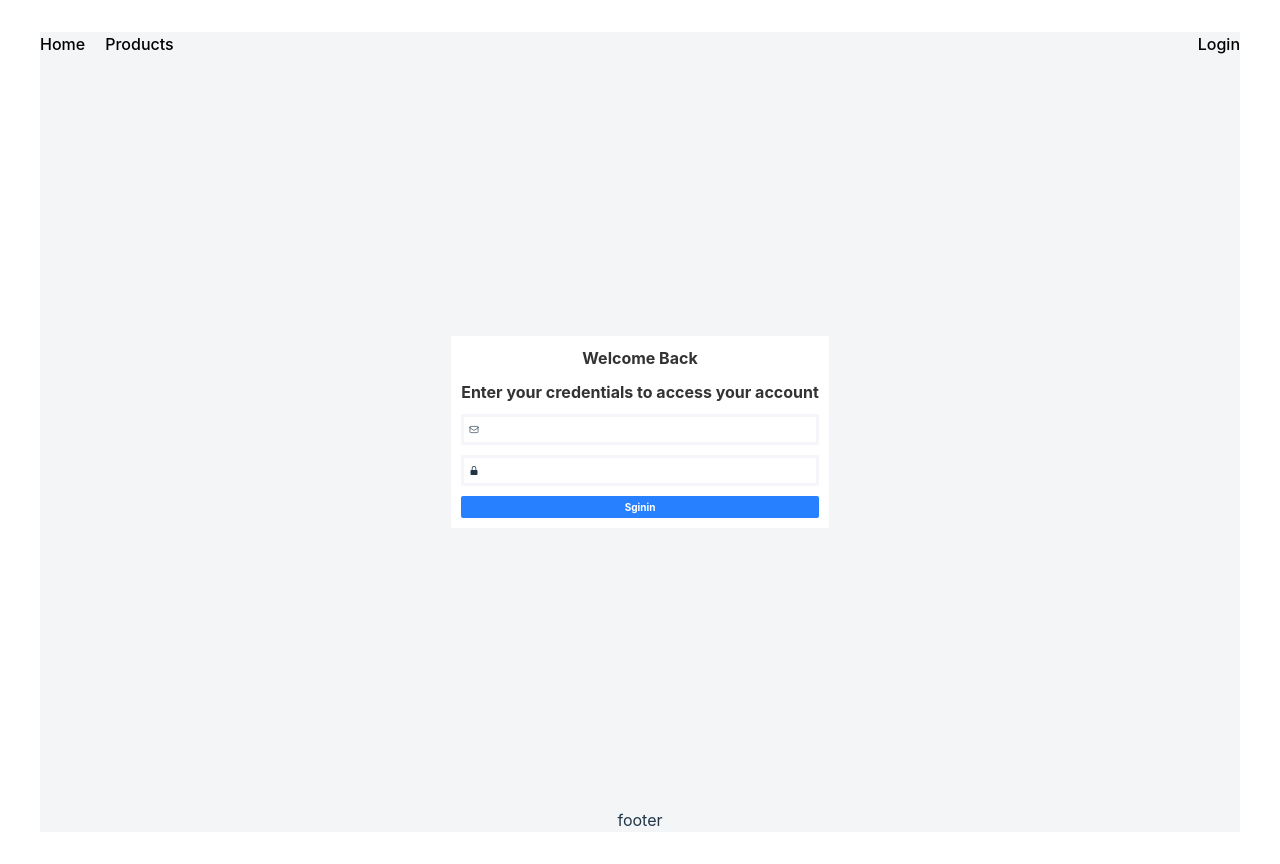
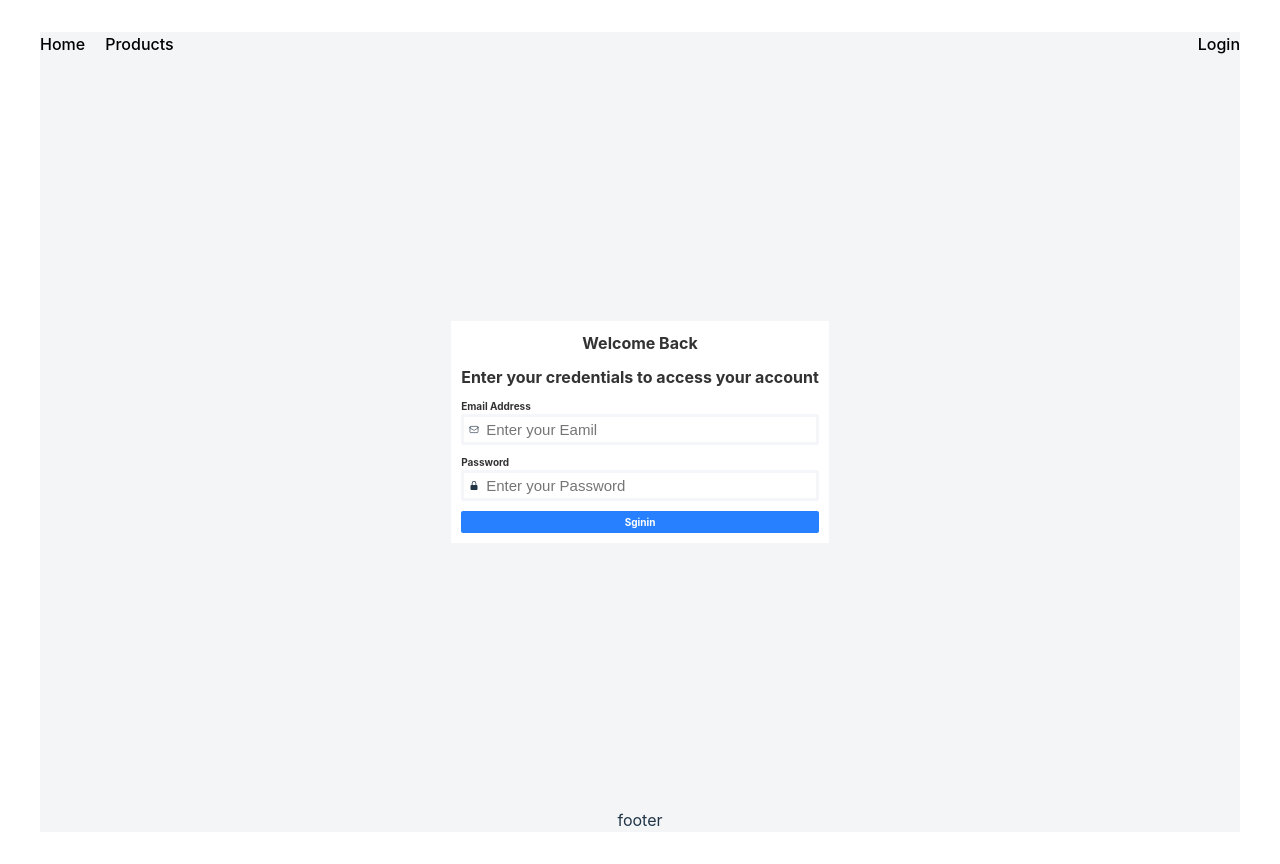
Before and after one commit to mbagher26/youtube-learn, a React (Vite) app: page /register in a window 1280 px wide. Built offline with nearby package versions, Linux system fonts and the light colour scheme.

Commit message:
update register with add placeholder and label for input tag

```diff
--- a/src/pages/register.tsx
+++ b/src/pages/register.tsx
@@ -14,12 +14,16 @@ const Register = () => {
                 <span>Welcome Back</span>
                 <span>Enter your credentials to access your account</span>
                 <Input
+                    placeholder="Enter your Eamil"
+                    label="Email Address"
                    icon={<svg xmlns="http://www.w3.org/2000/svg" fill="none" viewBox="0 0 24 24" stroke-width="1.5" stroke="currentColor" >
                    <path stroke-linecap="round" stroke-linejoin="round" d="M21.75 6.75v10.5a2.25 2.25 0 01-2.25 2.25h-15a2.25 2.25 0 01-2.25-2.25V6.75m19.5 0A2.25 2.25 0 0019.5 4.5h-15a2.25 2.25 0 00-2.25 2.25m19.5 0v.243a2.25 2.25 0 01-1.07 1.916l-7.5 4.615a2.25 2.25 0 01-2.36 0L3.32 8.91a2.25 2.25 0 01-1.07-1.916V6.75" />
                  </svg>
                  }
                 />
                 <Input
+                        placeholder="Enter your Password"
+                        label="Password"
                         icon={<svg xmlns="http://www.w3.org/2000/svg" viewBox="0 0 20 20" fill="currentColor" >
                         <path fill-rule="evenodd" d="M10 1a4.5 4.5 0 00-4.5 4.5V9H5a2 2 0 00-2 2v6a2 2 0 002 2h10a2 2 0 002-2v-6a2 2 0 00-2-2h-.5V5.5A4.5 4.5 0 0010 1zm3 8V5.5a3 3 0 10-6 0V9h6z" clip-rule="evenodd" />
                       </svg>
```
